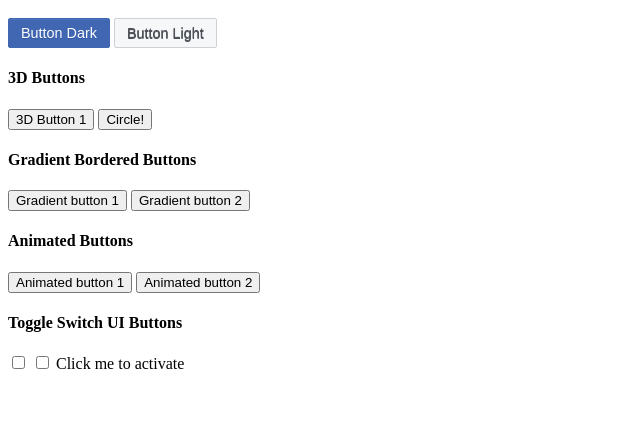
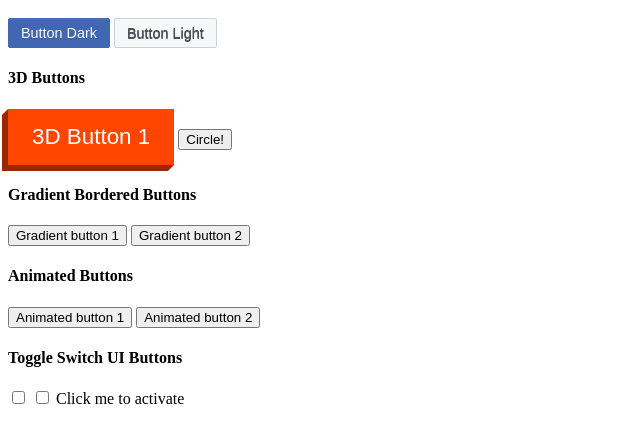
Before and after one commit to ForeroDaniel/CSS-01-Fancy-Buttons, a plain HTML site: page index.html in a window 1280 px wide. Shown: the part 101-544 px from the top of the page, without its empty margins (0-640 px from the left). Drawn offline with Linux system fonts and the light colour scheme; a web font is replaced by a local one.

Commit message:
styling 3D rectangle button

```diff
--- a/sandbox.css
+++ b/sandbox.css
@@ -37,3 +37,69 @@
     background: #d8dade;
     border-color: #d8dade;
 }
+
+/* ========================================
+
+    3D style
+
+   ====================================== */
+/* rectangle*/
+   .btn-3d-1 {
+    position: relative;
+    background: orangered;
+    border: none;
+    color: white;
+    padding: 15px 24px;
+    font-size: 1.4rem;
+    box-shadow: -6px 6px 0 hsl(16, 100%, 30%);
+    outline: none;
+   }
+   .btn-3d-1:hover {
+    background: hsl(16, 100%, 45%);
+
+   }
+   .btn-3d-1:active {
+    background: hsl(16, 100%, 40%);
+    top: 3px;
+    left: -3px;
+    box-shadow: -3px 3px 0 hsl(16, 100%, 30%);
+   }
+   .btn-3d-1::before {
+    position: absolute;
+    display: block;
+    content: '';
+    height: 0;
+    width: 0;
+
+    border: solid 6px transparent;
+    border-right: solid 6px hsl(16, 100%, 30%);
+    border-left-width: 0;
+    top: 0;
+    left: -6px;
+   }
+   .btn-3d-1::after {
+    position: absolute;
+    display: block;
+    content: '';
+    height: 0;
+    width: 0;
+
+    border: solid 6px transparent;
+    border-top: solid 6px hsl(16, 100%, 30%);
+    border-bottom-width: 0;
+    right: 0;
+    bottom: -6px;
+   }
+
+   .btn-3d-1:active::before {
+    border: solid 3px transparent;
+    border-right: solid 3px hsl(16, 100%, 30%);
+    border-left-width: 0;
+    left: -3px;
+   }
+   .btn-3d-1:active::after {
+    border: solid 3px transparent;
+    border-top: solid 3px hsl(16, 100%, 30%);
+    border-bottom-width: 0;
+    bottom: -3px;
+   }
```
